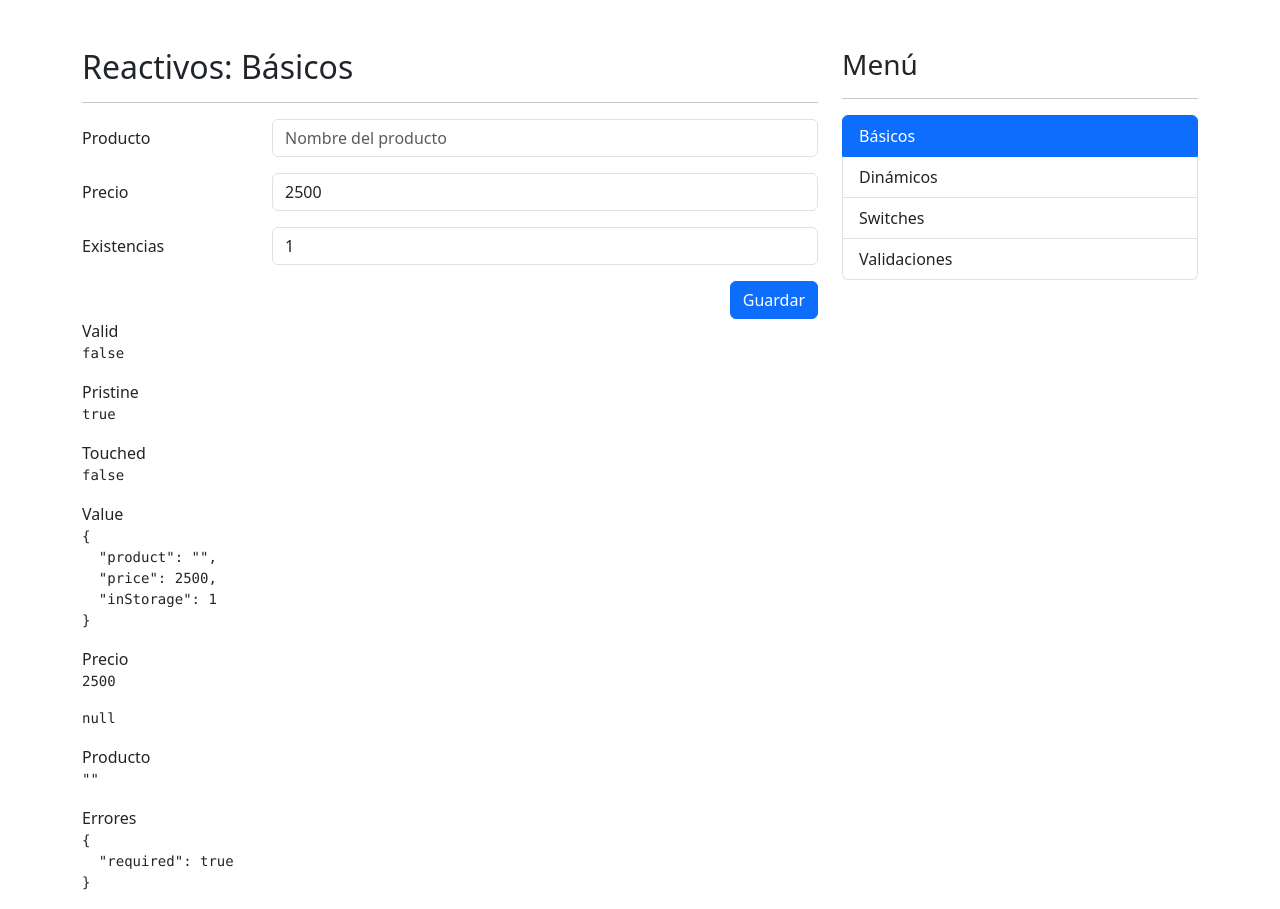
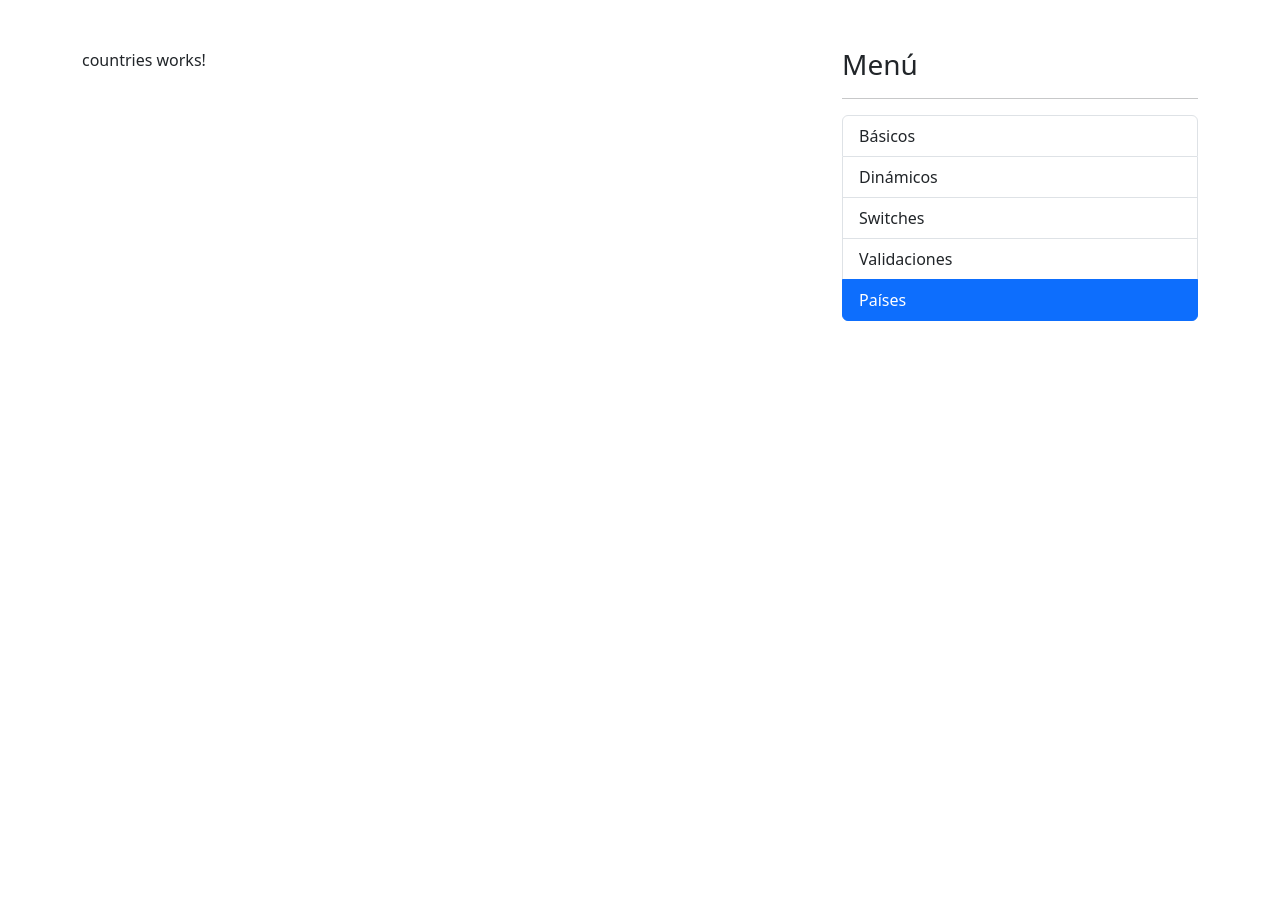
Before and after one commit to gerardoMundo/reactive-forms, an Angular app: page /countries in a window 1280 px wide. Before the commit this address led to /reactive/basic. After the commit the page ends 800 px from the top, so only its background shows below. Built offline with nearby package versions, Linux system fonts and the light colour scheme.

Commit message:
Basic template and routing.module for countries

```diff
--- a/src/app/app-routing.module.ts
+++ b/src/app/app-routing.module.ts
@@ -12,6 +12,13 @@ const routes: Routes = [
     loadChildren: () => import('./auth/auth.module').then((m) => m.AuthModule),
   },
   {
+    path: 'countries',
+    loadChildren: () =>
+      import('./country/country-routing.module').then(
+        (m) => m.CountryRoutingModule
+      ),
+  },
+  {
     path: '**',
     redirectTo: 'reactive',
   },
--- /dev/null
+++ b/src/app/country/pages/countries/countries.component.html
@@ -0,0 +1 @@
+<p>countries works!</p>
--- /dev/null
+++ b/src/app/country/pages/countries/countries.component.ts
@@ -0,0 +1,11 @@
+import { Component } from '@angular/core';
+
+@Component({
+  selector: 'app-countries',
+  templateUrl: './countries.component.html',
+  styles: [
+  ]
+})
+export class CountriesComponent {
+
+}
--- a/src/app/shared/components/side-menu/side-menu.component.ts
+++ b/src/app/shared/components/side-menu/side-menu.component.ts
@@ -12,5 +12,6 @@ export class SideMenuComponent {
     { title: 'Dinámicos', route: './reactive/dynamic' },
     { title: 'Switches', route: './reactive/switches' },
     { title: 'Validaciones', route: './auth' },
+    { title: 'Países', route: './countries' },
   ];
 }
```
Also changed, not shown: src/app/country/country-routing.module.ts (added, +16 -0 lines), src/app/country/country.module.ts (added, +11 -0 lines).
